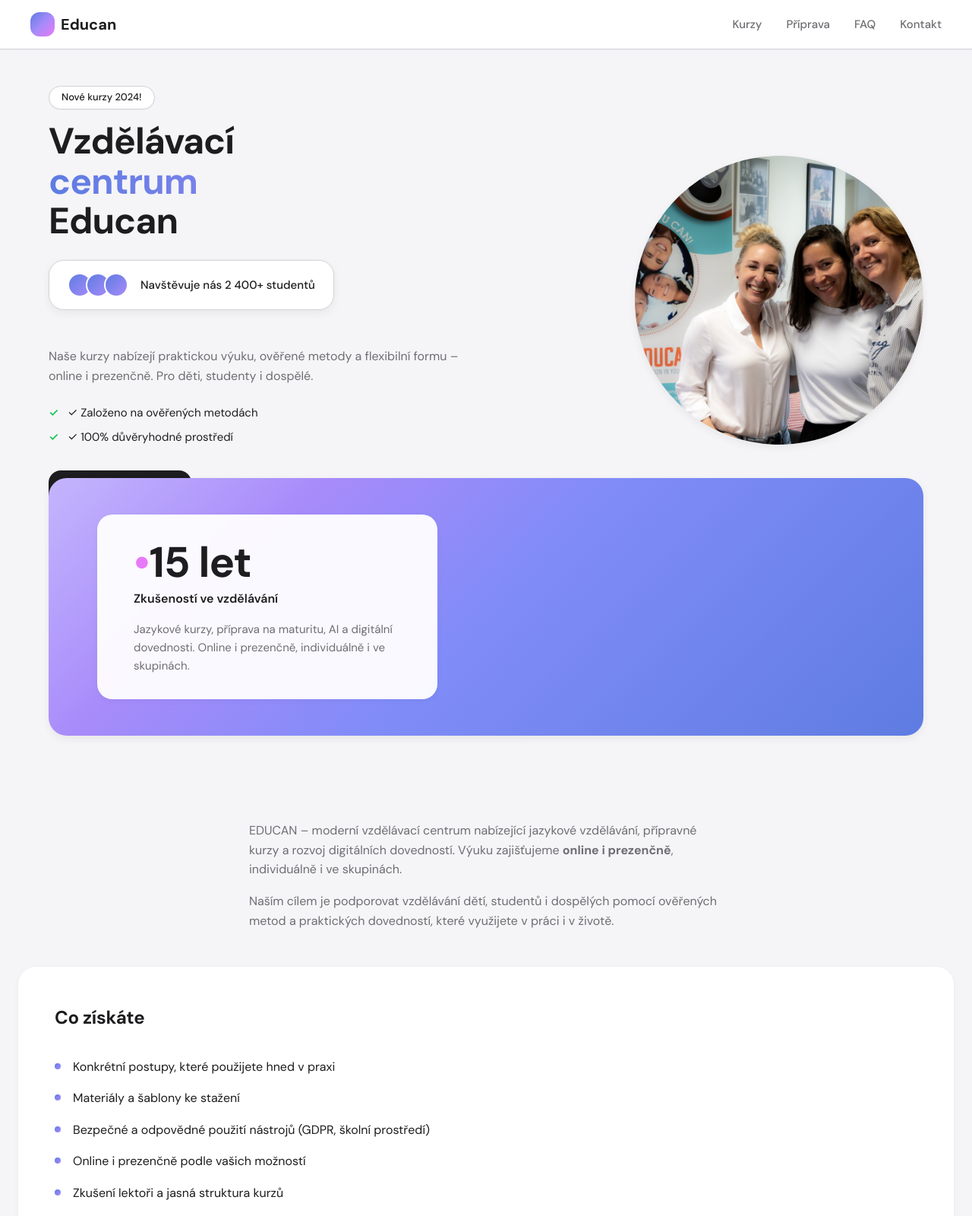
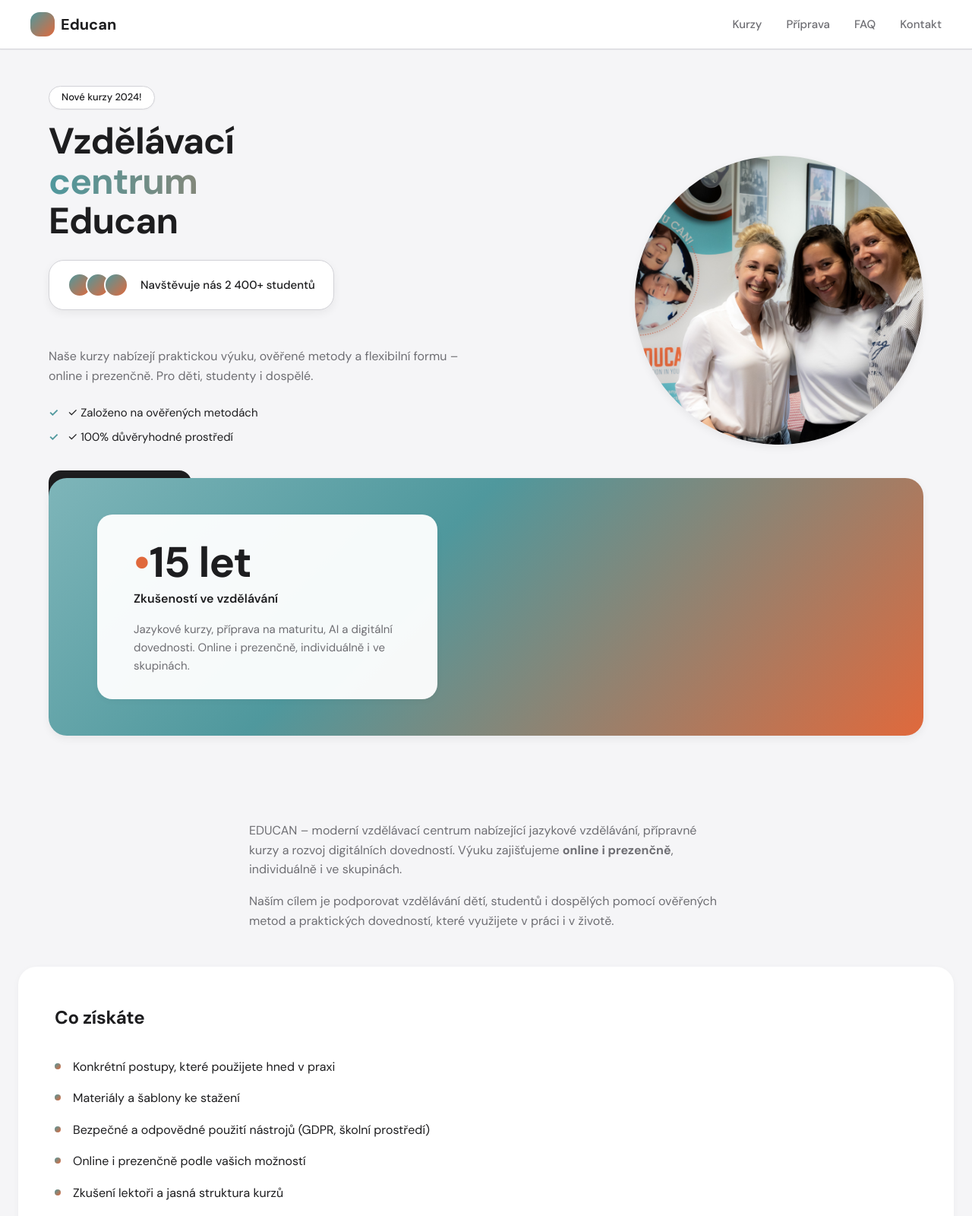
Before and after one commit to Lda7/educan_cz, a plain HTML site: page index.html in a window 1280 px wide. Shown: the top 1600 px of the page at 76% size. Drawn offline with Linux system fonts and the light colour scheme.

Commit message:
changed main accent

```diff
--- a/styles.css
+++ b/styles.css
@@ -5,12 +5,13 @@
   --color-text: #1d1d1f;
   --color-text-muted: #6e6e73;
   --color-border: #d2d2d7;
-  --color-accent-blue: #5e7ce2;
-  --color-accent-purple: #a78bfa;
-  --color-accent-pink: #e879f9;
+  --color-accent-teal: #4f989d;
+  --color-accent-teal-light: #7eb5b9;
+  --color-accent-orange: #e0693c;
+  --color-accent-orange-light: #eb8f6a;
   --color-cta: #1d1d1f;
   --color-cta-hover: #333;
-  --color-check: #22c55e;
+  --color-check: #4f989d;
   --font-sans: 'DM Sans', -apple-system, BlinkMacSystemFont, 'Segoe UI', sans-serif;
   --space-xs: 0.25rem;
   --space-sm: 0.5rem;
@@ -112,7 +113,7 @@ a:hover {
   width: 2rem;
   height: 2rem;
   border-radius: var(--radius);
-  background: linear-gradient(135deg, var(--color-accent-blue) 0%, var(--color-accent-purple) 50%, var(--color-accent-pink) 100%);
+  background: linear-gradient(135deg, var(--color-accent-teal) 0%, var(--color-accent-orange) 100%);
 }
 
 .nav-list {
@@ -234,7 +235,7 @@ a:hover {
 }
 
 .hero-title-accent {
-  background: linear-gradient(90deg, var(--color-accent-blue), var(--color-accent-purple));
+  background: linear-gradient(90deg, var(--color-accent-teal), var(--color-accent-orange));
   -webkit-background-clip: text;
   -webkit-text-fill-color: transparent;
   background-clip: text;
@@ -259,7 +260,7 @@ a:hover {
   width: 2rem;
   height: 2rem;
   border-radius: 50%;
-  background: linear-gradient(135deg, var(--color-accent-blue), var(--color-accent-purple));
+  background: linear-gradient(135deg, var(--color-accent-teal), var(--color-accent-orange));
   border: 2px solid var(--color-bg-card);
   margin-left: -8px;
 }
@@ -344,7 +345,7 @@ a:hover {
 }
 
 .hero-banner {
-  background: linear-gradient(135deg, #c4b5fd 0%, #a78bfa 25%, #818cf8 50%, #5e7ce2 100%);
+  background: linear-gradient(135deg, var(--color-accent-teal-light) 0%, var(--color-accent-teal) 40%, var(--color-accent-orange) 100%);
   border-radius: var(--radius-2xl);
   padding: var(--space-2xl);
   box-shadow: var(--shadow-md);
@@ -365,7 +366,7 @@ a:hover {
 }
 
 .hero-banner-bullet {
-  color: var(--color-accent-pink);
+  color: var(--color-accent-orange);
 }
 
 .hero-banner-stat-label {
@@ -526,7 +527,7 @@ a:hover {
   top: 0.5em;
   width: 0.5rem;
   height: 0.5rem;
-  background: linear-gradient(135deg, var(--color-accent-blue), var(--color-accent-purple));
+  background: linear-gradient(135deg, var(--color-accent-teal), var(--color-accent-orange));
   border-radius: 50%;
 }
 
@@ -586,7 +587,7 @@ a:hover {
   flex-shrink: 0;
   font-size: 1.5rem;
   font-weight: 700;
-  color: var(--color-accent-blue);
+  color: var(--color-accent-teal);
   line-height: 1;
 }
 
@@ -774,7 +775,7 @@ a:hover {
 }
 
 .faq-question:hover {
-  color: var(--color-accent-blue);
+  color: var(--color-accent-teal);
 }
 
 .faq-question::after {
@@ -782,7 +783,7 @@ a:hover {
   flex-shrink: 0;
   margin-left: var(--space-md);
   font-size: 1.25rem;
-  color: var(--color-accent-purple);
+  color: var(--color-accent-orange);
 }
 
 .faq-question[aria-expanded="true"]::after {
@@ -855,7 +856,7 @@ a:hover {
 
 .form-row input:focus,
 .form-row select:focus {
-  outline: 2px solid var(--color-accent-blue);
+  outline: 2px solid var(--color-accent-teal);
   outline-offset: 2px;
 }
 
@@ -867,7 +868,7 @@ a:hover {
 
 .form-privacy a {
   text-decoration: underline;
-  color: var(--color-accent-blue);
+  color: var(--color-accent-teal);
 }
 
 .cta-contact {
@@ -916,7 +917,7 @@ a:hover {
 }
 
 .footer-brand .logo-icon {
-  background: linear-gradient(135deg, var(--color-accent-blue), var(--color-accent-purple));
+  background: linear-gradient(135deg, var(--color-accent-teal), var(--color-accent-orange));
 }
 
 .footer-links {
```
